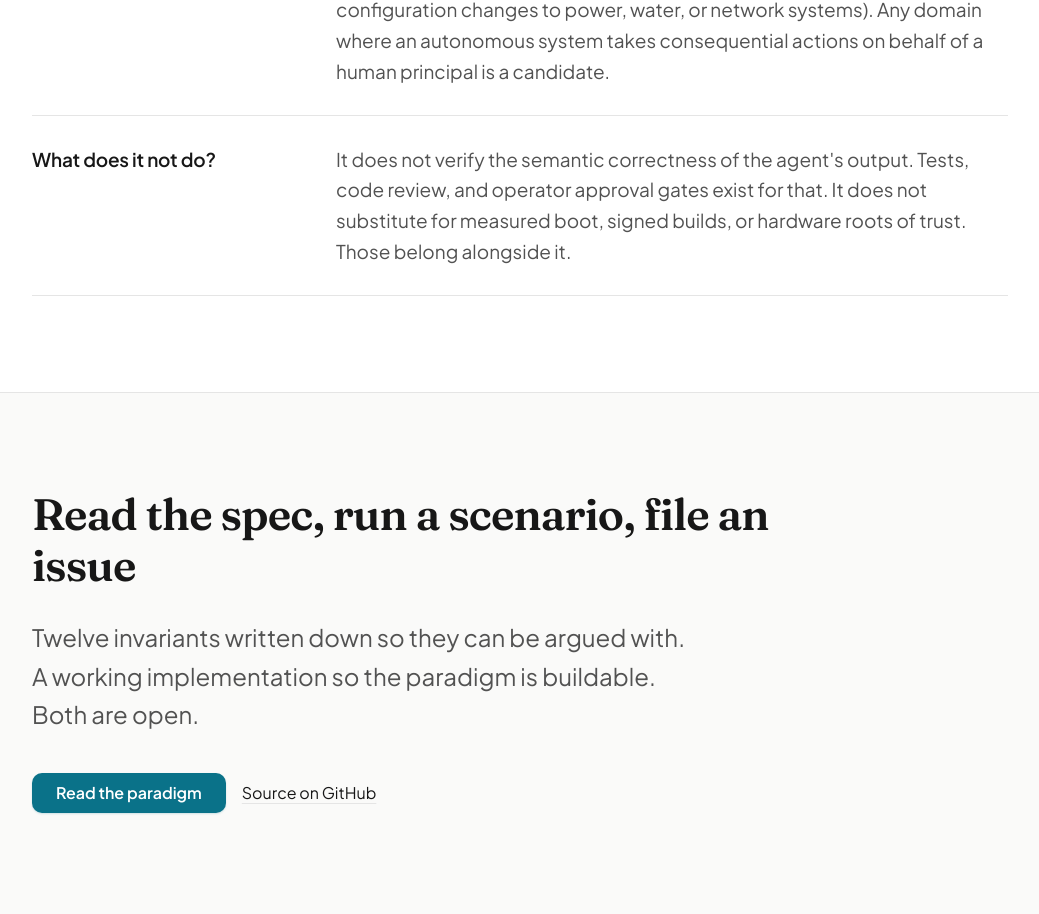
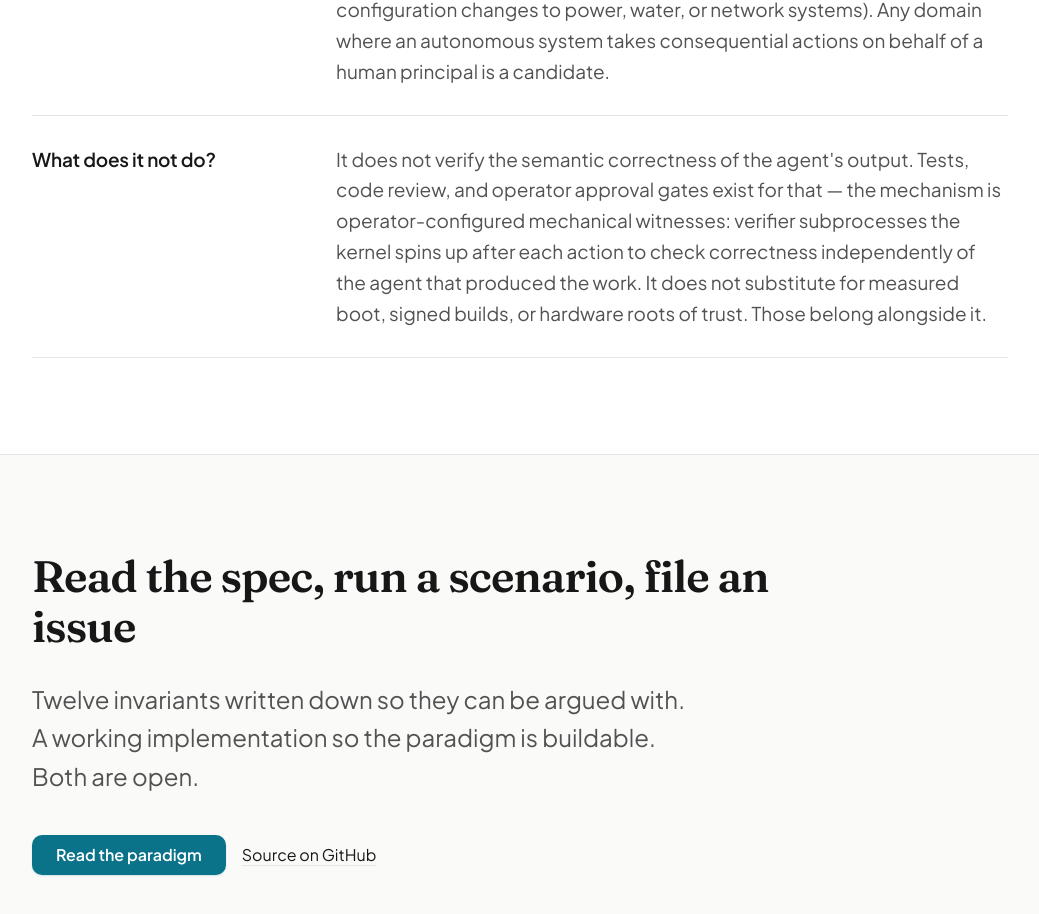
Before and after one commit to chika5105/raxis, a Next.js app: page / in a window 1280 px wide. Shown: the part 5892-6806 px from the top of the page, without its empty margins (120-1159 px from the left). Built offline with nearby package versions, Linux system fonts and the light colour scheme.

Commit message:
FAQ: add mechanical witnesses explanation to 'what does it not do'

```diff
--- a/src/app/page.tsx
+++ b/src/app/page.tsx
@@ -356,7 +356,7 @@ function FAQ() {
     },
     {
       q: "What does it not do?",
-      a: "It does not verify the semantic correctness of the agent's output. Tests, code review, and operator approval gates exist for that. It does not substitute for measured boot, signed builds, or hardware roots of trust. Those belong alongside it.",
+      a: "It does not verify the semantic correctness of the agent's output. Tests, code review, and operator approval gates exist for that — the mechanism is operator-configured mechanical witnesses: verifier subprocesses the kernel spins up after each action to check correctness independently of the agent that produced the work. It does not substitute for measured boot, signed builds, or hardware roots of trust. Those belong alongside it.",
     },
   ];
   return (
```
